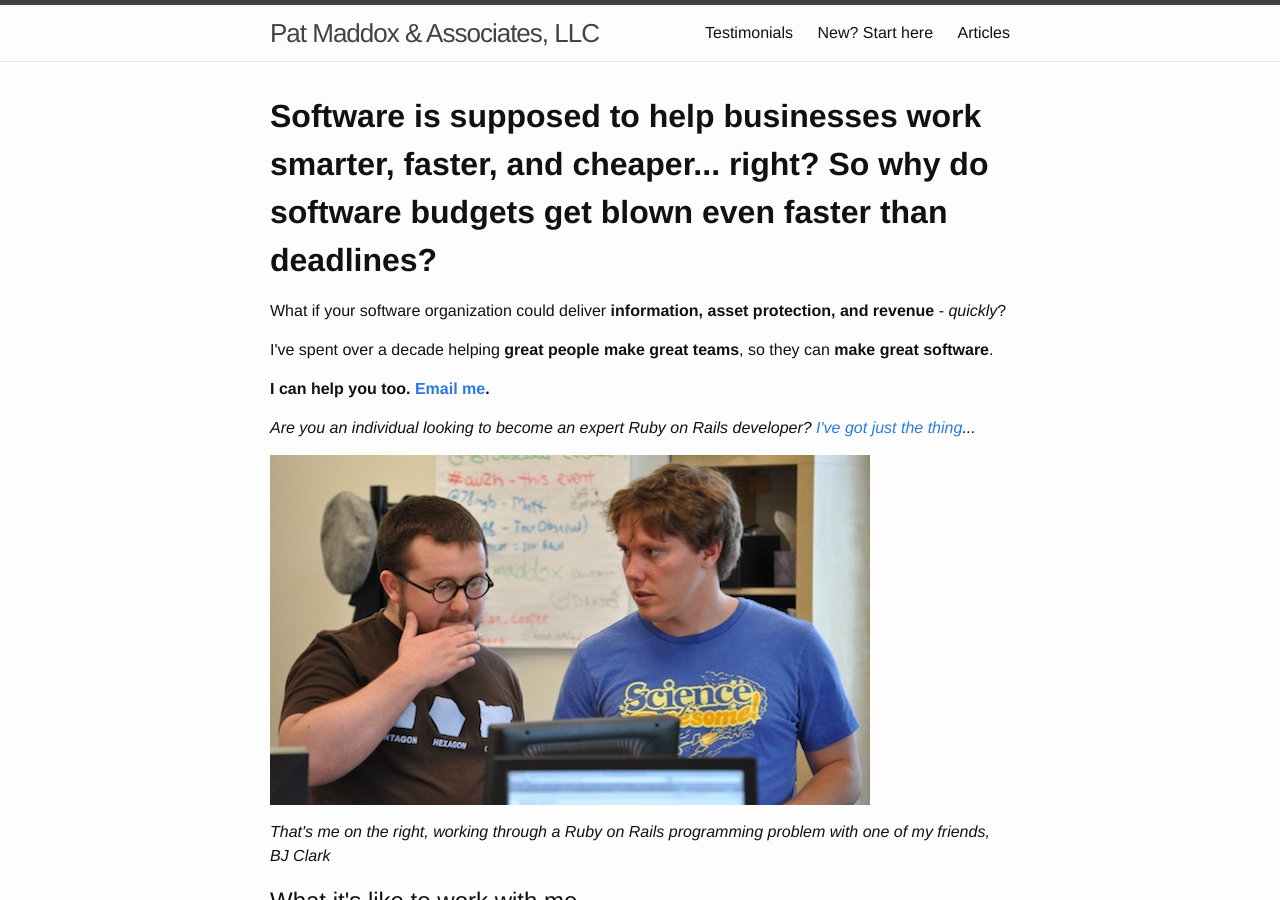
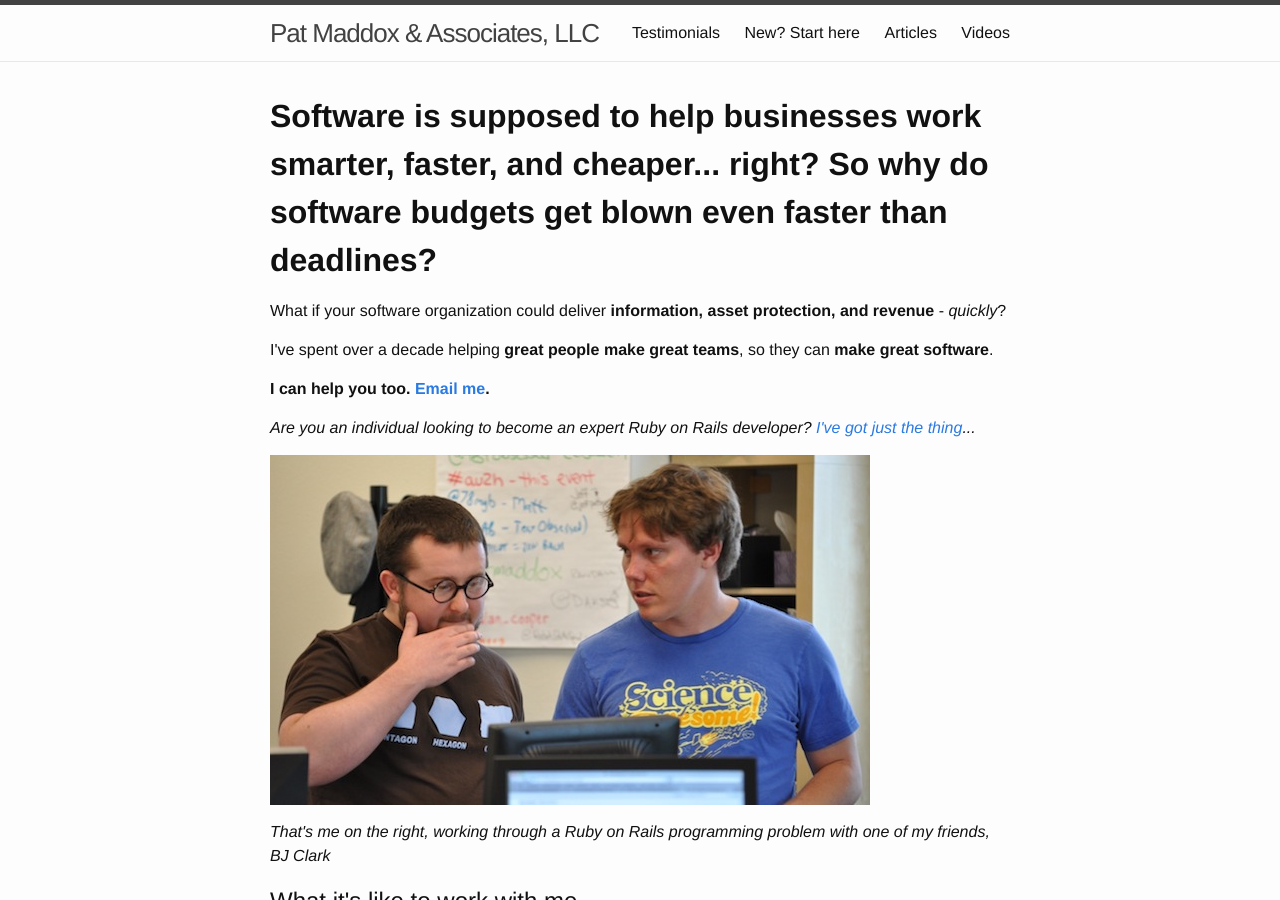
Before and after one commit to patmaddox/patmaddox.github.io, a Jekyll site: the page built from index.md, in a window 1280 px wide and 900 px high. Built offline with Jekyll 4.4.1, drawn with Linux system fonts in a browser that asks for light colours.

Commit message:
link to RubySteps videos

```diff
--- a/_includes/header.html
+++ b/_includes/header.html
@@ -17,6 +17,7 @@
           <a class="page-link" href="/#testimonials">Testimonials</a>
           <a class="page-link" href="/#start-here">New? Start here</a>
           <a class="page-link" href="/#articles">Articles</a>
+          <a class="page-link" href="http://www.rubysteps.com/videos/">Videos</a>
       </div>
     </nav>
 
```
